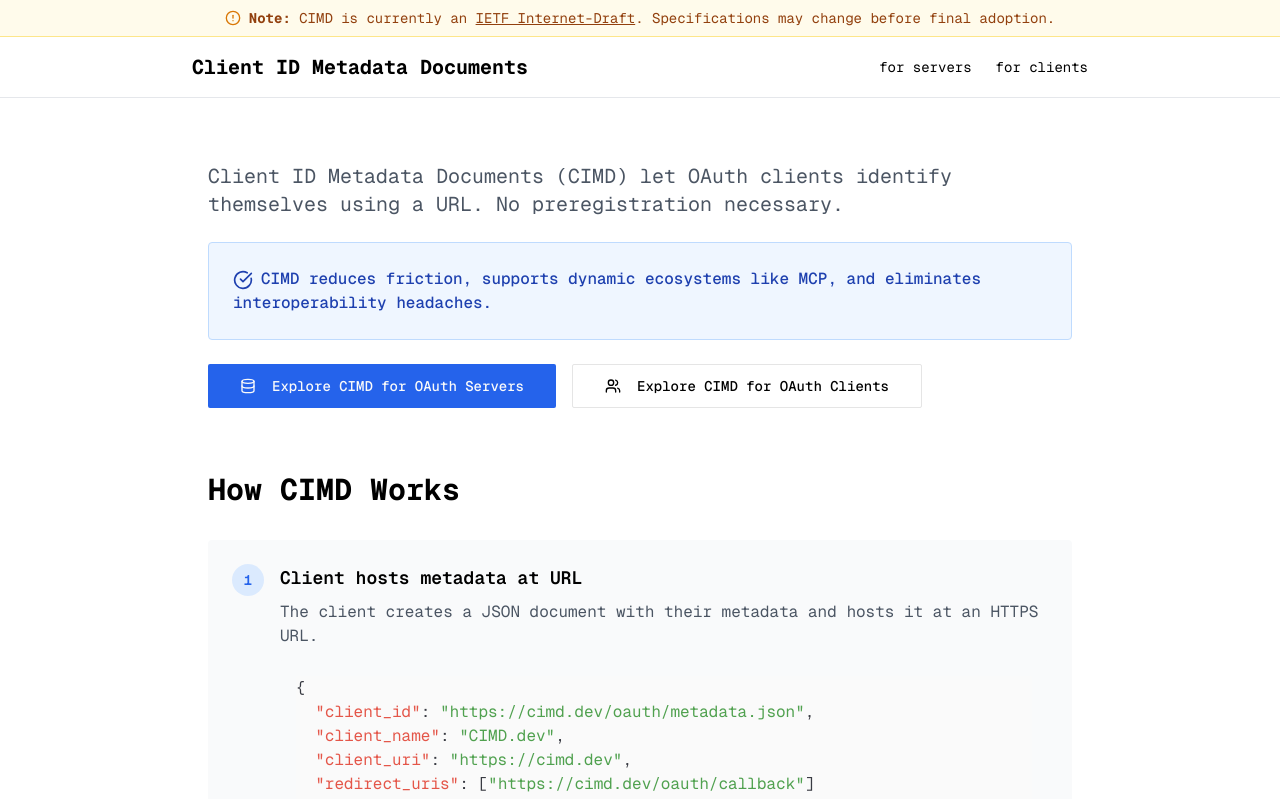
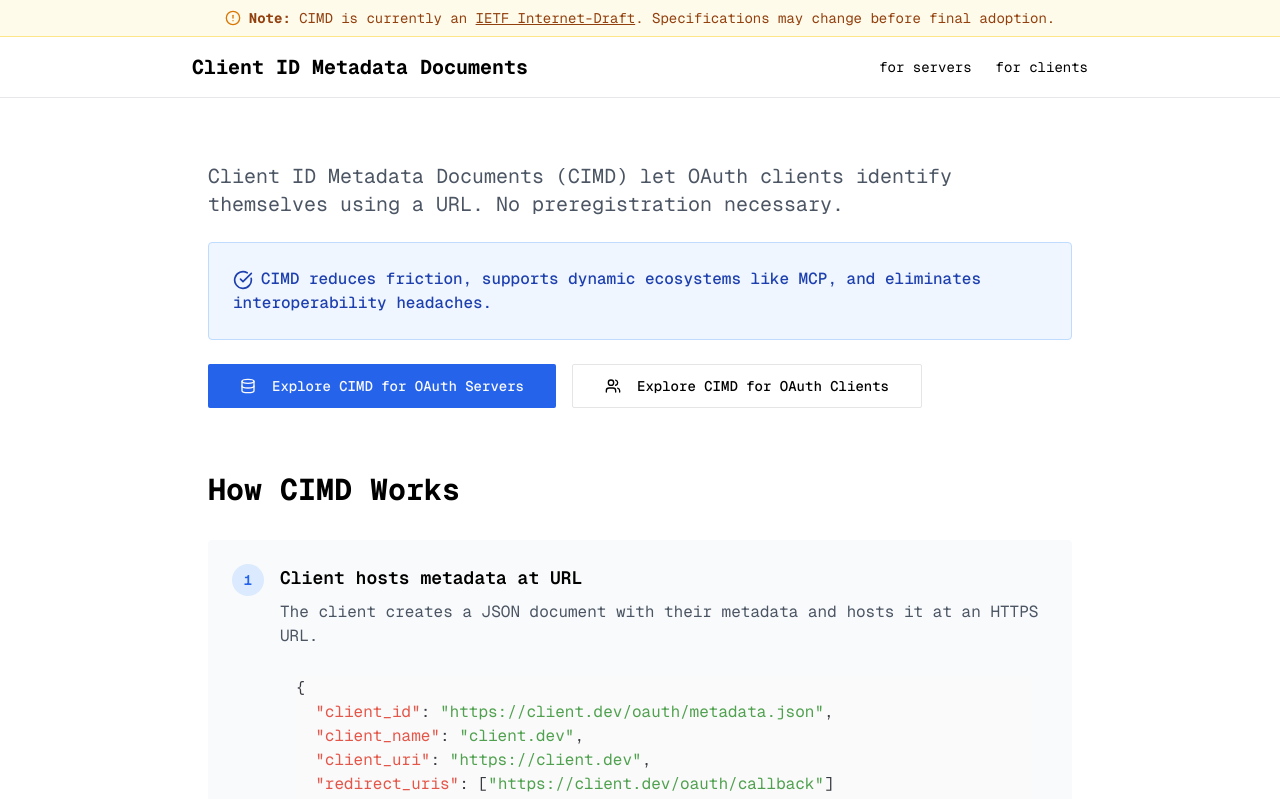
Before and after one commit to stytchauth/client.dev, a Next.js app: page / in a window 1280 px wide. Shown: the top 799 px of the page. Built offline with nearby package versions, Linux system fonts and the light colour scheme.

Commit message:
address comments and refactor to client.dev

```diff
--- a/app/clients/tabexplore.tsx
+++ b/app/clients/tabexplore.tsx
@@ -185,7 +185,7 @@ export function ExploreContent() {
                     type="url"
                     value={inputValue}
                     onChange={(e) => setInputValue(e.target.value)}
-                    placeholder="https://cimd.dev/oauth/metadata.json"
+                    placeholder="https://client.dev/oauth/metadata.json"
                     className="w-full px-3 py-2 border border-gray-300 rounded-md focus:outline-none focus:ring-2 focus:ring-blue-500"
                   />
                 </div>
@@ -198,14 +198,14 @@ export function ExploreContent() {
                     value={inputValue}
                     onChange={(e) => setInputValue(e.target.value)}
                     placeholder={JSON.stringify({
-                      "client_id": "https://cimd.dev/oauth/metadata.json",
-                      "client_name": "CIMD.dev",
-                      "client_uri": "https://cimd.dev",
-                      "redirect_uris": ["https://cimd.dev/oauth/callback"],
+                      "client_id": "https://client.dev/oauth/metadata.json",
+                      "client_name": "client.dev",
+                      "client_uri": "https://client.dev",
+                      "redirect_uris": ["https://client.dev/oauth/callback"],
                       "grant_types": ["authorization_code"],
                       "response_types": ["code"],
                       "token_endpoint_auth_method": "private_key_jwt",
-                      "jwks_uri": "https://cimd.dev/.well-known/jwks.json"
+                      "jwks_uri": "https://client.dev/.well-known/jwks.json"
                     }, null, 2)}
                     className="w-full min-h-[200px] font-mono text-sm"
                   />
@@ -350,19 +350,6 @@ export function ExploreContent() {
             </CardContent>
           </Card>
         )}
-
-        {/* Security Notice */}
-        <Card className="border border-gray-200">
-          <CardContent className="p-4">
-            <div className="flex items-start space-x-3">
-              <Shield className="w-5 h-5 text-gray-500 mt-0.5" />
-              <div className="text-sm text-gray-600">
-                <p className="font-medium">Privacy & Security</p>
-                <p>We use a backend proxy to fetch your CIMD URLs. No content is stored or shared.</p>
-              </div>
-            </div>
-          </CardContent>
-        </Card>
       </div>
     </div>
   )
--- a/app/clients/tablearn.tsx
+++ b/app/clients/tablearn.tsx
@@ -174,10 +174,10 @@ export function LearnContent() {
           </CardHeader>
           <CardContent>
             <CodeBlock language="json">{`{
-  "client_id": "https://cimd.dev/oauth/metadata.json",
-  "client_name": "CIMD.dev",
-  "client_uri": "https://cimd.dev",
-  "redirect_uris": ["https://cimd.dev/oauth/callback"]
+  "client_id": "https://client.dev/oauth/metadata.json",
+  "client_name": "client.dev",
+  "client_uri": "https://client.dev",
+  "redirect_uris": ["https://client.dev/oauth/callback"]
 }`}</CodeBlock>
             <p className="text-sm text-gray-600 mt-4">
               This minimal document includes just the essential fields. Host this JSON at the URL specified in <code>client_id</code>.
--- a/app/clients/utils.ts
+++ b/app/clients/utils.ts
@@ -67,16 +67,7 @@ export const validateCIMDDocument = async (
         if (!uri.startsWith('https://') && !uri.startsWith('http://localhost')) {
           warnings.push({
             path: `redirect_uris[${index}]`,
-            message: 'Redirect URIs should use HTTPS for security (except localhost for development)',
-            severity: 'warning'
-          })
-        }
-
-        // Check for localhost URIs in production context
-        if (uri.startsWith('localhost') || uri.startsWith('http://localhost') || uri.startsWith("https://localhost") || uri.includes('127.0.0.1')) {
-          warnings.push({
-            path: `redirect_uris[${index}]`,
-            message: 'Localhost redirect URIs should not be used in production. Consider a separate CIMD for local development.',
+            message: 'Redirect URIs should use HTTPS for security (except localhost)',
             severity: 'warning'
           })
         }
--- a/app/layout.tsx
+++ b/app/layout.tsx
@@ -34,7 +34,7 @@ export const metadata: Metadata = {
   openGraph: {
     type: 'website',
     locale: 'en_US',
-    url: 'https://cimd.dev',
+    url: 'https://client.dev',
     siteName: 'CIMD',
     title: 'CIMD - Client ID Metadata Documents',
     description: 'Learn about Client ID Metadata Documents (CIMD) - a new OAuth approach that lets clients identify themselves using URLs instead of preregistration. Presented by Stytch.',
@@ -55,7 +55,7 @@ export const metadata: Metadata = {
     creator: '@stytch',
   },
   alternates: {
-    canonical: 'https://cimd.dev',
+    canonical: 'https://client.dev',
   },
 }
 
--- a/app/page.tsx
+++ b/app/page.tsx
@@ -62,10 +62,10 @@ export default function HomePage() {
                     <h3 className="font-semibold text-lg mb-2">Client hosts metadata at URL</h3>
                     <p className="text-gray-600 mb-3">The client creates a JSON document with their metadata and hosts it at an HTTPS URL.</p>
                     <CodeBlock language="json">{`{
-  "client_id": "https://cimd.dev/oauth/metadata.json",
-  "client_name": "CIMD.dev",
-  "client_uri": "https://cimd.dev",
-  "redirect_uris": ["https://cimd.dev/oauth/callback"]
+  "client_id": "https://client.dev/oauth/metadata.json",
+  "client_name": "client.dev",
+  "client_uri": "https://client.dev",
+  "redirect_uris": ["https://client.dev/oauth/callback"]
 }`}</CodeBlock>
                   </div>
                 </div>
@@ -77,7 +77,7 @@ export default function HomePage() {
                   <div className="flex-1">
                     <h3 className="font-semibold text-lg mb-2">Client uses URL as client_id</h3>
                     <p className="text-gray-600 mb-3">Instead of a pre-registered client ID, the client passes the metadata URL directly.</p>
-                    <CodeBlock language="http">{`GET /authorize?client_id=https://cimd.dev/oauth/metadata.json&...`}</CodeBlock>
+                    <CodeBlock language="http">{`GET /authorize?client_id=https://client.dev/oauth/metadata.json&...`}</CodeBlock>
                   </div>
                 </div>
 
@@ -117,7 +117,7 @@ export default function HomePage() {
                     CIMD provides <strong>built-in protection against client impersonation</strong> because the authorization server can verify that the client_uri has the same origin as the CIMD URL.
                   </p>
                   <div className="text-sm text-blue-700">
-                    <strong>Example:</strong> If the CIMD is hosted at <code className="bg-blue-100 px-1 rounded">https://dmic.dev/oauth/metadata.json</code> but claims <code className="bg-blue-100 px-1 rounded">client_uri: "https://cimd.dev"</code>, the server can detect this mismatch and show appropriate warnings.
+                    <strong>Example:</strong> If the CIMD is hosted at <code className="bg-blue-100 px-1 rounded">https://dmic.dev/oauth/metadata.json</code> but claims <code className="bg-blue-100 px-1 rounded">client_uri: "https://client.dev"</code>, the server can detect this mismatch and show appropriate warnings.
                   </div>
                 </div>
               </div>
--- a/app/servers/page.tsx
+++ b/app/servers/page.tsx
@@ -54,7 +54,7 @@ export default function ServersPage() {
                   <h3 className="font-semibold">Receive OAuth Request</h3>
                   <p className="text-sm text-gray-600">Client sends authorization request with client_id as HTTPS URL</p>
                   <div className="mt-2">
-                    <CodeBlock language="http">{`GET /authorize?client_id=https://cimd.dev/oauth/metadata.json&...`}</CodeBlock>
+                    <CodeBlock language="http">{`GET /authorize?client_id=https://client.dev/oauth/metadata.json&...`}</CodeBlock>
                   </div>
                 </div>
               </div>
@@ -68,7 +68,7 @@ export default function ServersPage() {
                   <p className="text-sm text-gray-600">Make HTTPS GET request to client_id URL to retrieve metadata</p>
                   <div className="mt-2">
                     <CodeBlock language="http">{`GET /oauth/metadata.json HTTP/1.1
-Host: cimd.dev
+Host: client.dev
 Accept: application/json`}</CodeBlock>
                   </div>
                 </div>
--- a/components/ui/stytch.tsx
+++ b/components/ui/stytch.tsx
@@ -178,7 +178,7 @@ export function PresentedByStytch() {
   }, []);
 
   return (
-    <Link href="https://stytch.com?utm_source=cimd.dev" target="_blank" rel="noopener noreferrer">
+    <Link href="https://stytch.com?utm_source=client.dev" target="_blank" rel="noopener noreferrer">
       <div
         className="bg-[rgb(178,214,222)] w-[188px] cursor-pointer p-2 hover:bg-[rgb(158,194,202)] rounded-md"
         onMouseEnter={handleMouseEnter}
```
Also changed, not shown: components/ui/header.tsx (+0 -11 lines), public/oauth/metadata.json (+5 -5 lines).
